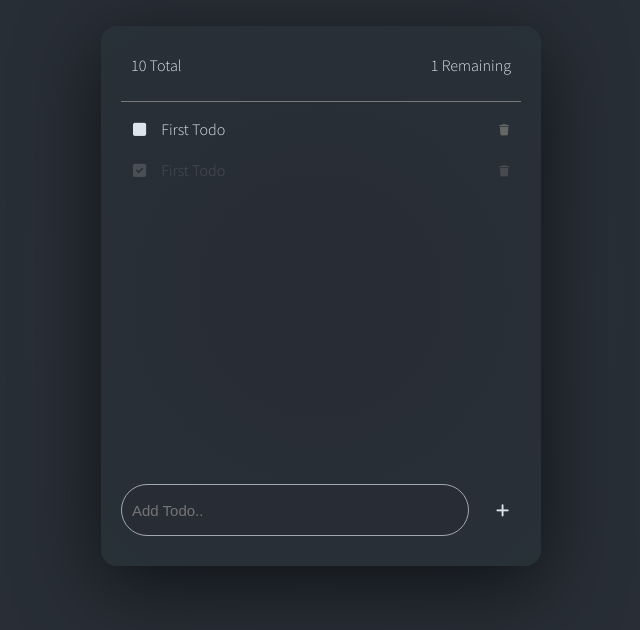
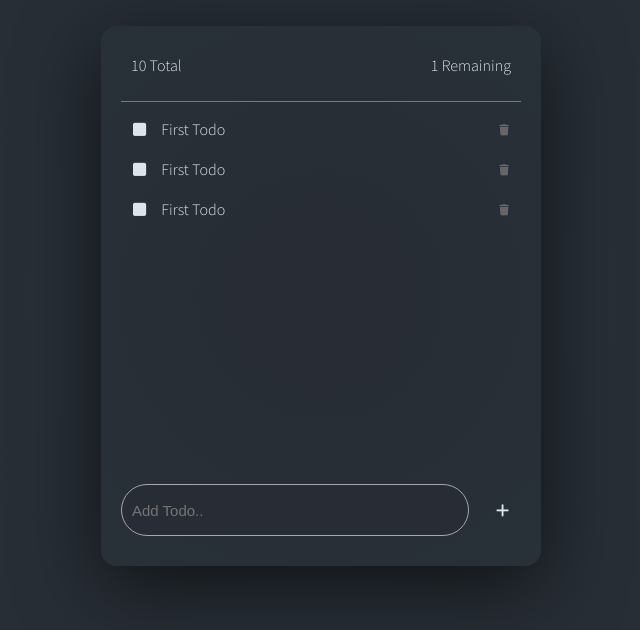
Before and after one commit to luizfelipers19/svelte-todo, a Svelte app: page / in a window 1280 px wide. Shown: the part 104-734 px from the top of the page, without its empty margins (319-959 px from the left). Built offline with nearby package versions, Linux system fonts and the light colour scheme.

Commit message:
continuing the modularization of the app by splitting everything into components. Still need to learn how to dynamically change one component from uncompleted to completed, and to pass the name to it via Form. But this will be taught alongside the course

```diff
--- a/src/App.svelte
+++ b/src/App.svelte
@@ -1,75 +1,25 @@
 <script>
     import Form from "./components/Form.svelte";
 import Header from "./components/Header.svelte";
+    import TodoList from "./components/TodoList.svelte";
 
 
 </script>
 
 <div id="app-container" class="app-container">
 
+    <!-- Header with counter and remaining tasks counter -->
 	<Header></Header>
 
 	<!-- List of actual todos -->
-	<div class="app-body">
-		<ul>
+	<TodoList></TodoList>
 
-			<li class="todo-list list-item-view">
-				<span>
-		<button class="btn btn-done fa-solid fa-square"></button>
-		<span>First Todo</span>
-				</span>
-				<button class="btn btn-delete fa-solid fa-trash"></button>
-			</li>
-
-			<li class="todo-list list-item-view completed">
-				<!-- <div class="list-item-view"> -->
-				<span>
-		<button class="btn btn-done"><i class="fa-solid fa-check-square"></i></button>
-		<span>First Todo</span>
-				</span>
-				<button class="btn btn-delete fa-solid fa-trash"></button>
-				<!-- </div> -->
-			</li>
-
-
-		</ul>
-
-
-	</div>
-<Form></Form>
+    <!-- Form component that takes input from user -->
+    <Form></Form>
 
 </div>
 
 <style>
-	ul {
-            list-style-type: none;
-            -webkit-padding-start: 0;
-            padding-left: 0px;
-        }
-
-        .btn {
-            color: inherit;
-            cursor: pointer;
-            font-size: 15px;
-            padding: 10px 12px;
-            border-radius: 2em;
-            background: none;
-            border: 0px solid;
-            transition: 250ms ease-out;
-        }
-
-        .btn:hover {
-            background: #1d2025;
-        }
-
-        .btn:focus {
-            outline: none;
-        }
-
-        .btn-delete {
-            color: #666;
-            font-size: 0.7em;
-        }
 
         .app-container {
             width: 400px;
@@ -85,34 +35,8 @@ import Header from "./components/Header.svelte";
             justify-content: space-between;
         }
 
-
-
-        .app-body {
-            flex-grow: 1;
-            max-height: 600px;
-            overflow-x: hidden;
-        }
-
-        .todo-list:first-of-type {
-            border-top: 1px solid rgb(121, 121, 121);
-            padding-top: 10px;
-        }
-
-        .list-item-view {
-            padding-top: 5px;
-            padding-bottom: 0px;
-            display: flex;
-            align-items: center;
-            justify-content: space-between;
-        }
-
-
          ::placeholder {
             opacity: 0.3;
         }
 
-        .completed {
-            color: #6a6f75;
-            opacity: 0.5;
-        }
 </style>
--- /dev/null
+++ b/src/components/TodoItem.svelte
@@ -0,0 +1,53 @@
+
+<li class="todo-list list-item-view">
+    <span>
+<button class="btn btn-done fa-solid fa-square"></button>
+<span>First Todo</span>
+    </span>
+    <button class="btn btn-delete fa-solid fa-trash"></button>
+</li>
+
+<style>
+    .btn {
+            color: inherit;
+            cursor: pointer;
+            font-size: 15px;
+            padding: 10px 12px;
+            border-radius: 2em;
+            background: none;
+            border: 0px solid;
+            transition: 250ms ease-out;
+        }
+
+        .btn:hover {
+            background: #1d2025;
+        }
+
+        .btn:focus {
+            outline: none;
+        }
+
+        .btn-delete {
+            color: #666;
+            font-size: 0.7em;
+        }
+
+        .todo-list:first-of-type {
+            border-top: 1px solid rgb(121, 121, 121);
+            padding-top: 10px;
+        }
+
+        .list-item-view {
+            padding-top: 5px;
+            padding-bottom: 0px;
+            display: flex;
+            align-items: center;
+            justify-content: space-between;
+        }
+
+        .completed {
+            color: #6a6f75;
+            opacity: 0.5;
+        }
+
+</style>
--- /dev/null
+++ b/src/components/TodoList.svelte
@@ -0,0 +1,39 @@
+<script>
+    import TodoItem from "./TodoItem.svelte";
+
+</script>
+<!-- List of actual todos -->
+<div class="app-body">
+    <ul>
+
+        <TodoItem></TodoItem>
+        <TodoItem></TodoItem>
+        <TodoItem></TodoItem>
+
+
+    </ul>
+
+
+</div>
+
+<style>
+
+        ul {
+            list-style-type: none;
+            -webkit-padding-start: 0;
+            padding-left: 0px;
+        }
+
+        .app-body {
+            flex-grow: 1;
+            max-height: 600px;
+            overflow-x: hidden;
+        }
+
+
+
+         ::placeholder {
+            opacity: 0.3;
+        }
+
+</style>
```
